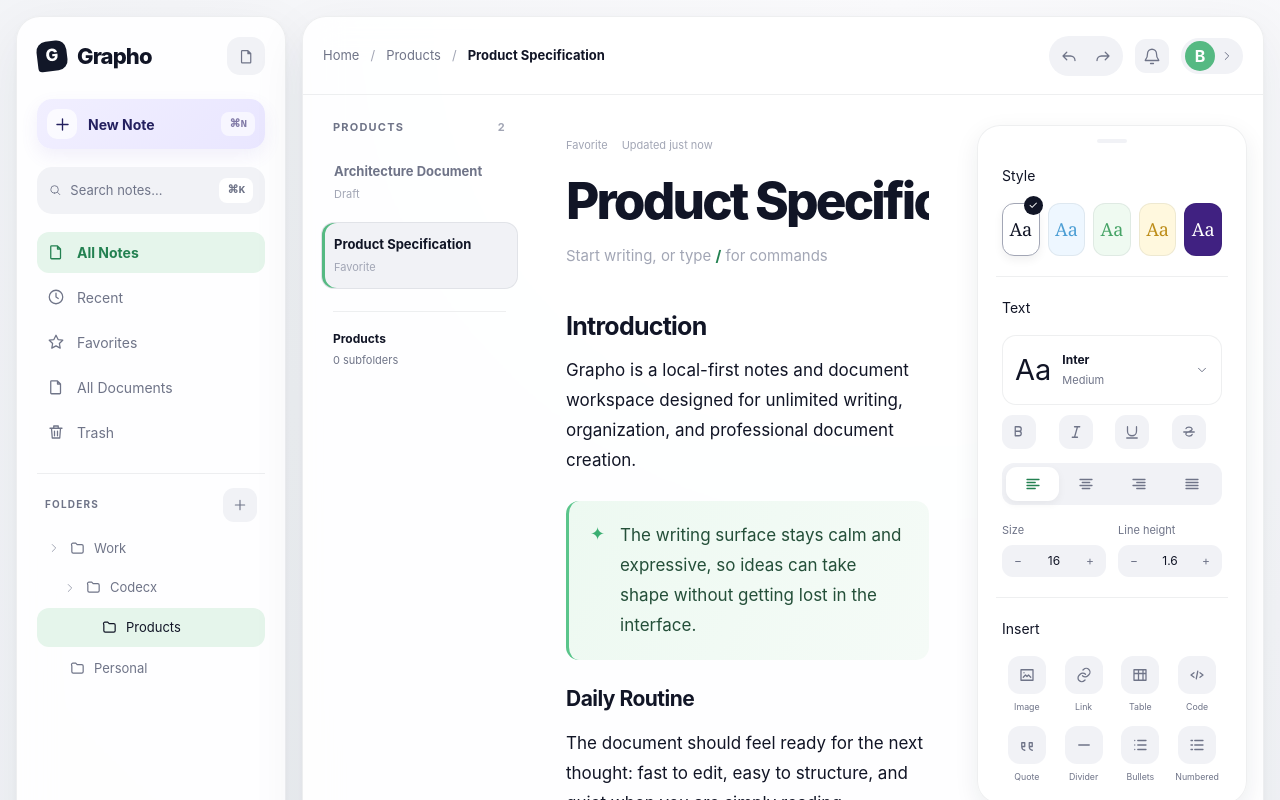
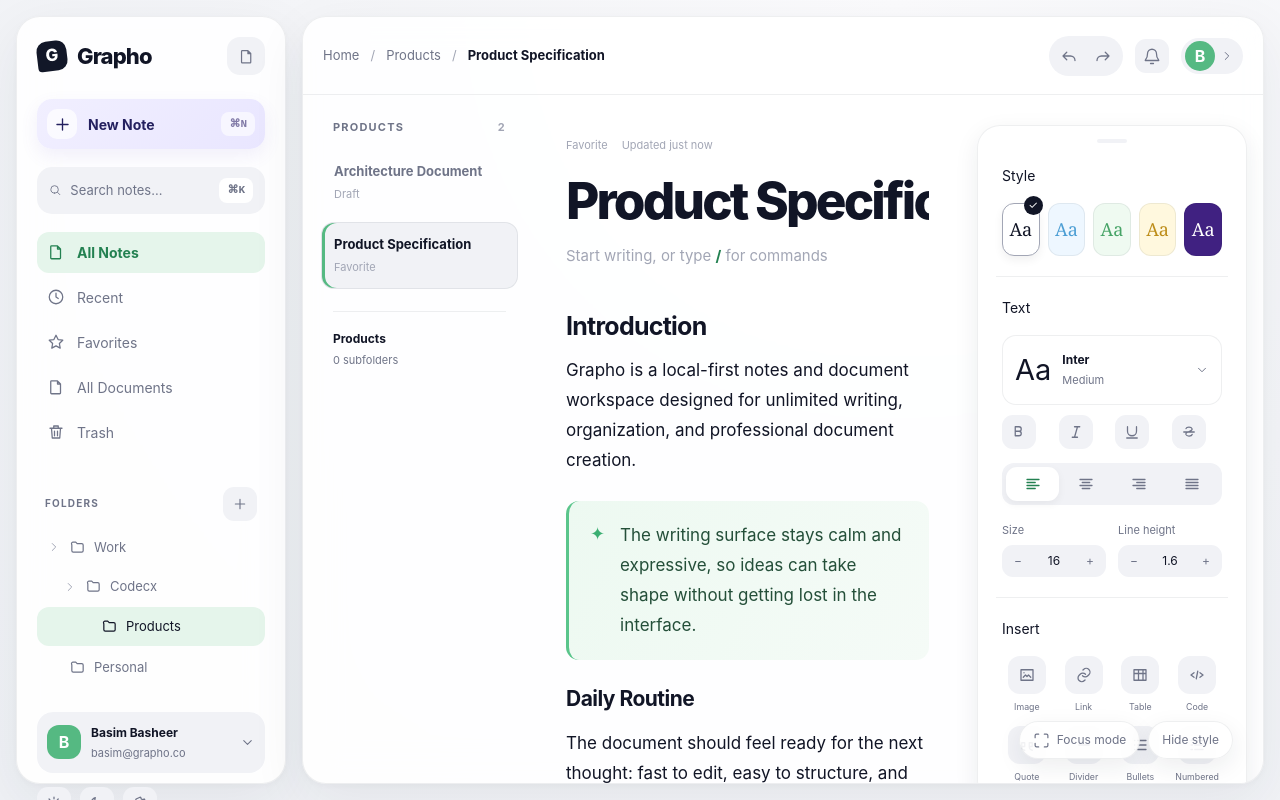
Before and after one commit to Appaxaap/grapho, a Next.js app: page / in a window 1280 px wide. Shown: the top 800 px of the page. Built offline with nearby package versions, Linux system fonts and the light colour scheme.

Commit message:
fix: isolate canvas scrolling and empty blocks

```diff
--- a/app/globals.css
+++ b/app/globals.css
@@ -37,11 +37,11 @@ button, input { font: inherit; }
 button { cursor: pointer; }
 button:focus-visible, input:focus-visible, [contenteditable="true"]:focus-visible { outline: 3px solid rgba(85, 185, 130, 0.28); outline-offset: 2px; }
 
-.grapho-app { min-height: 100vh; display: flex; gap: 20px; padding: 24px; background: radial-gradient(circle at 70% 0%, #fbfbfd 0, var(--app-bg) 48%, #eff1f5 100%); transition: background .2s ease; }
+.grapho-app { height: 100vh; min-height: 0; overflow: hidden; display: flex; gap: 20px; padding: 24px; background: radial-gradient(circle at 70% 0%, #fbfbfd 0, var(--app-bg) 48%, #eff1f5 100%); transition: background .2s ease; }
 .theme-dark { --app-bg: #171922; --surface: rgba(32, 34, 45, .92); --surface-solid: #242632; --surface-soft: #2a2d3b; --surface-muted: #303343; --border: rgba(255,255,255,.08); --text: #f4f5fb; --text-soft: #a9adbf; --text-faint: #777d91; --accent-soft: #234532; --purple-soft: #312b50; --shadow: 0 18px 55px rgba(0,0,0,.2); }
 
 .grapho-sidebar, .grapho-workspace { border: 1px solid var(--border); background: var(--surface); box-shadow: var(--shadow); border-radius: 24px; backdrop-filter: blur(18px); }
-.grapho-sidebar { width: 302px; flex: 0 0 302px; min-height: calc(100vh - 48px); padding: 24px; display: flex; flex-direction: column; }
+.grapho-sidebar { width: 302px; flex: 0 0 302px; height: 100%; min-height: 0; padding: 24px; display: flex; flex-direction: column; }
 .brand-row { display: flex; align-items: center; gap: 10px; margin-bottom: 24px; }
 .brand-mark { width: 30px; height: 30px; display: grid; place-items: center; color: white; background: #121728; border-radius: 10px 10px 10px 4px; font-weight: 800; font-size: 17px; transform: rotate(-7deg); }
 .brand-name { font-size: 22px; font-weight: 760; letter-spacing: -0.04em; }
@@ -78,7 +78,7 @@ kbd { margin-left: auto; padding: 4px 8px; border-radius: 8px; background: rgba(
 .profile-card > svg { margin-left: auto; transform: rotate(90deg); color: var(--text-soft); }
 .appearance-row { display: flex; gap: 9px; margin-top: 14px; }
 
-.grapho-workspace { min-width: 0; flex: 1; min-height: calc(100vh - 48px); overflow: hidden; display: flex; flex-direction: column; }
+.grapho-workspace { min-width: 0; flex: 1; height: 100%; min-height: 0; overflow: hidden; display: flex; flex-direction: column; }
 .workspace-header { min-height: 78px; display: flex; align-items: center; justify-content: space-between; gap: 18px; padding: 18px 28px; border-bottom: 1px solid var(--border); }
 .breadcrumbs { display: flex; align-items: center; gap: 11px; min-width: 0; color: var(--text-soft); font-size: 13px; }
 .breadcrumbs span, .breadcrumbs strong { white-space: nowrap; overflow: hidden; text-overflow: ellipsis; }
@@ -142,4 +142,4 @@ kbd { margin-left: auto; padding: 4px 8px; border-radius: 8px; background: rgba(
 @keyframes float-in { from { opacity: 0; transform: translate(-50%, 7px); } to { opacity: 1; transform: translate(-50%, 0); } }
 @media (max-width: 1280px) { .grapho-app { padding: 16px; gap: 16px; }.grapho-sidebar { width: 270px; flex-basis: 270px; padding: 20px; }.style-panel { width: 270px; flex-basis: 270px; margin-right: 16px; }.document-rail { width: 215px; flex-basis: 215px; padding-left: 18px; }.workspace-header { padding-inline: 20px; }.save-status { display: none; } }
 @media (max-width: 1050px) { .style-panel { display: none; }.document-rail { width: 220px; flex-basis: 220px; } }
-@media (max-width: 760px) { .grapho-app { padding: 0; display: block; }.grapho-sidebar { display: none; }.grapho-workspace { min-height: 100vh; border: 0; border-radius: 0; }.document-rail { display: none; }.workspace-header { min-height: 64px; padding: 14px 17px; }.breadcrumbs span:first-child, .breadcrumbs b:first-of-type { display: none; }.header-actions .history-group, .header-actions > .tool-button { display: none; }.canvas-wrap { padding: 30px 18px 75px; }.document-canvas { padding-inline: 0; }.document-title { font-size: 38px; }.document-content { font-size: 16px; }.bottom-actions { right: 18px; bottom: 18px; } }
+@media (max-width: 760px) { .grapho-app { height: auto; min-height: 100vh; overflow: visible; padding: 0; display: block; }.grapho-sidebar { display: none; }.grapho-workspace { height: auto; min-height: 100vh; border: 0; border-radius: 0; }.document-rail { display: none; }.workspace-header { min-height: 64px; padding: 14px 17px; }.breadcrumbs span:first-child, .breadcrumbs b:first-of-type { display: none; }.header-actions .history-group, .header-actions > .tool-button { display: none; }.canvas-wrap { padding: 30px 18px 75px; overflow: visible; }.document-canvas { padding-inline: 0; }.document-title { font-size: 38px; }.document-content { font-size: 16px; }.bottom-actions { right: 18px; bottom: 18px; } }
--- a/features/editor/document-editor.tsx
+++ b/features/editor/document-editor.tsx
@@ -58,14 +58,25 @@ function createDefaultBlocks(): EditorBlock[] {
 }
 
 function normalizeEmptyBlocks(blocks: EditorBlock[]) {
+  const hasContent = blocks.some((block) => block.content.trim());
   const normalized: EditorBlock[] = [];
+  let keptEmptyParagraph = false;
+
   blocks.forEach((block) => {
     const isEmptyParagraph = block.type === "paragraph" && !block.content.trim();
-    const previous = normalized.at(-1);
-    const previousIsEmptyParagraph = previous?.type === "paragraph" && !previous.content.trim();
-    if (isEmptyParagraph && previousIsEmptyParagraph) return;
-    normalized.push(block);
+    if (!isEmptyParagraph) {
+      normalized.push(block);
+      return;
+    }
+    if (!hasContent && !keptEmptyParagraph) {
+      normalized.push(block);
+      keptEmptyParagraph = true;
+    }
   });
+
+  if (normalized.length === 0) {
+    normalized.push(blockForType("paragraph"));
+  }
   return normalizeBlocks(normalized);
 }
 
```
